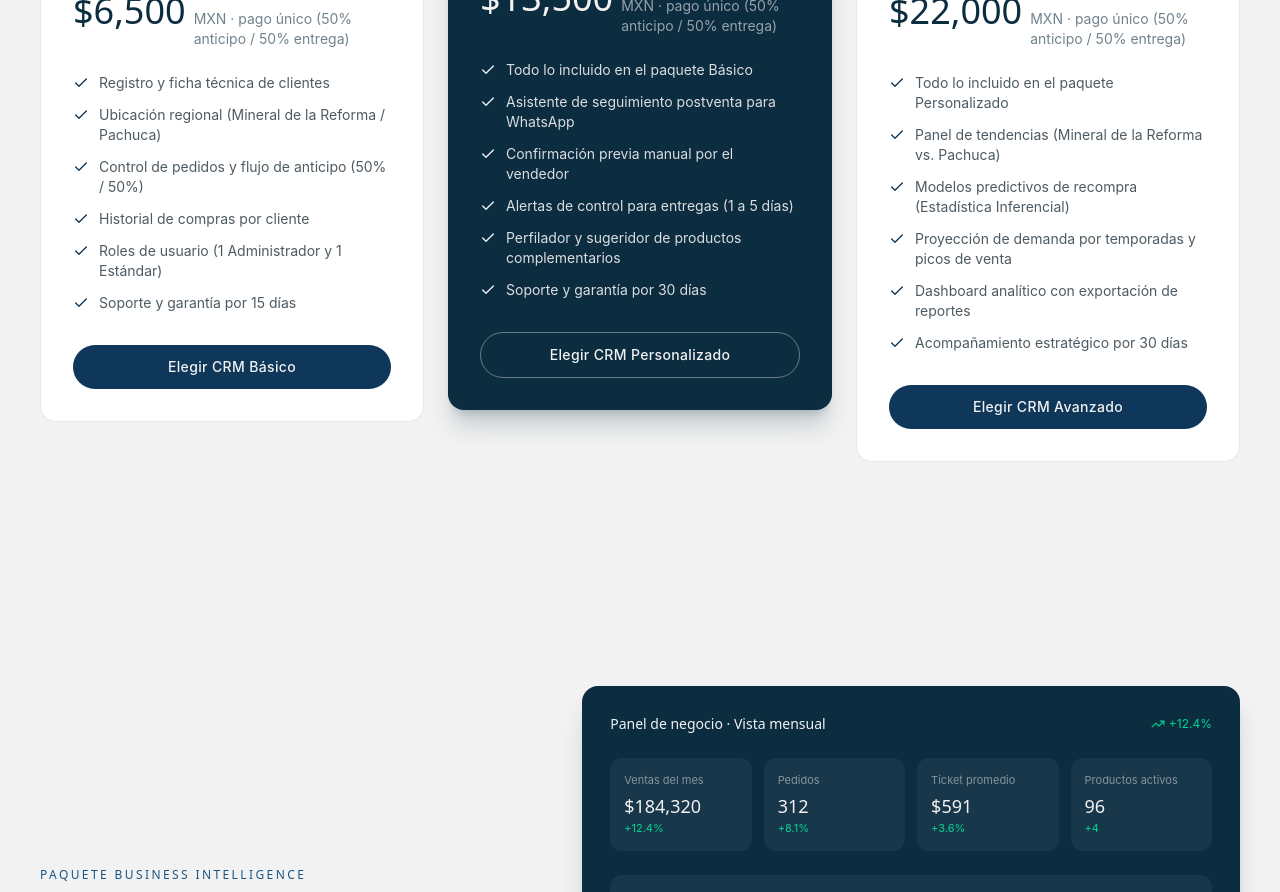
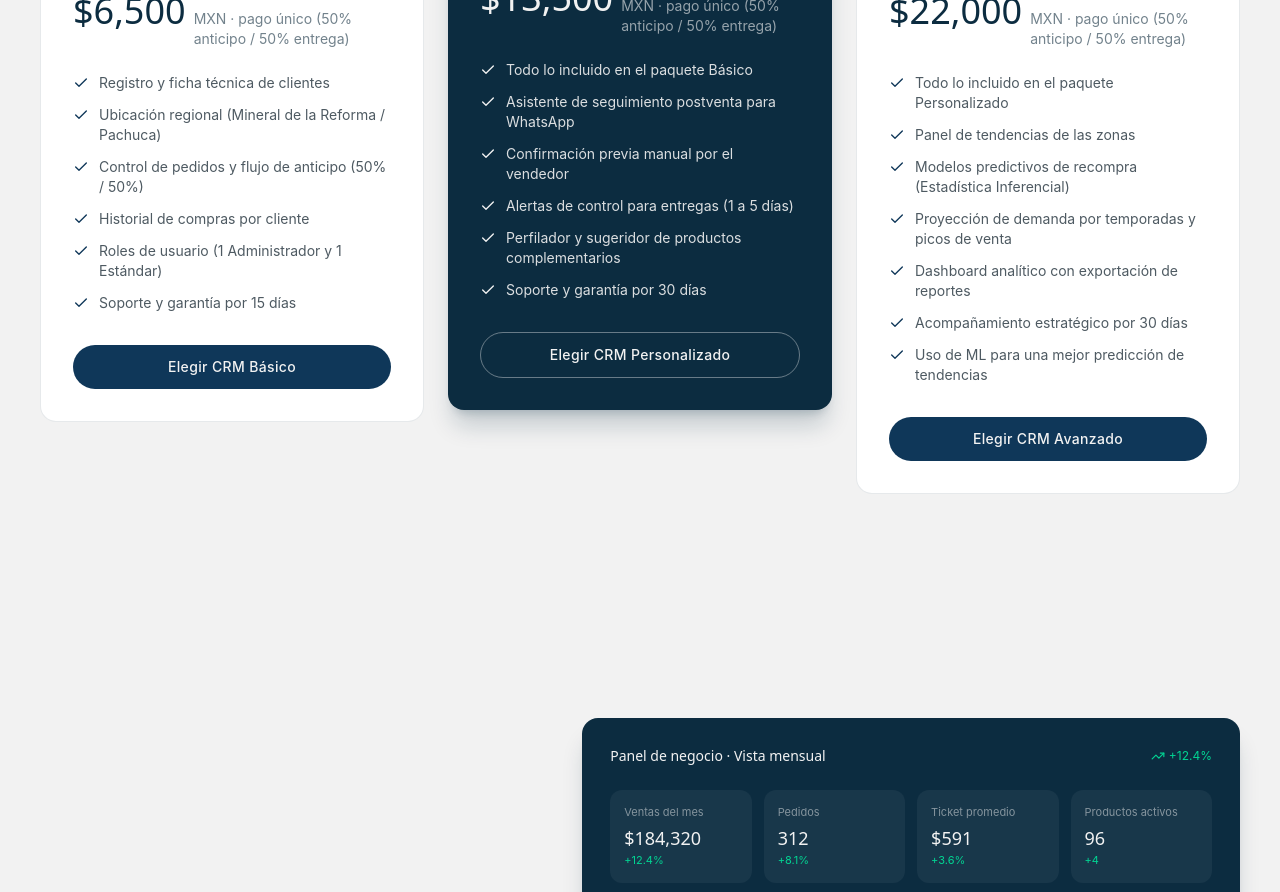
Before and after one commit to a01713728-max/viznet-landing-page, a React (Vite) app: page / in a window 1280 px wide. Shown: the part 4840-5732 px from the top of the page. Built offline with nearby package versions, Linux system fonts and the light colour scheme.

Commit message:
Cambio de precios y cosas

```diff
--- a/src/data/siteData.js
+++ b/src/data/siteData.js
@@ -192,11 +192,12 @@ export const pricingPlans = [
     highlighted: false,
     features: [
       'Todo lo incluido en el paquete Personalizado',
-      'Panel de tendencias (Mineral de la Reforma vs. Pachuca)',
+      'Panel de tendencias de las zonas',
       'Modelos predictivos de recompra (Estadística Inferencial)',
       'Proyección de demanda por temporadas y picos de venta',
       'Dashboard analítico con exportación de reportes',
       'Acompañamiento estratégico por 30 días',
+      'Uso de ML para una mejor predicción de tendencias',
     ],
     ctaLabel: 'Elegir CRM Avanzado',
     whatsappMessage: 'Hola, me interesa contratar el paquete CRM Avanzado de $22,000 MXN.',
```
